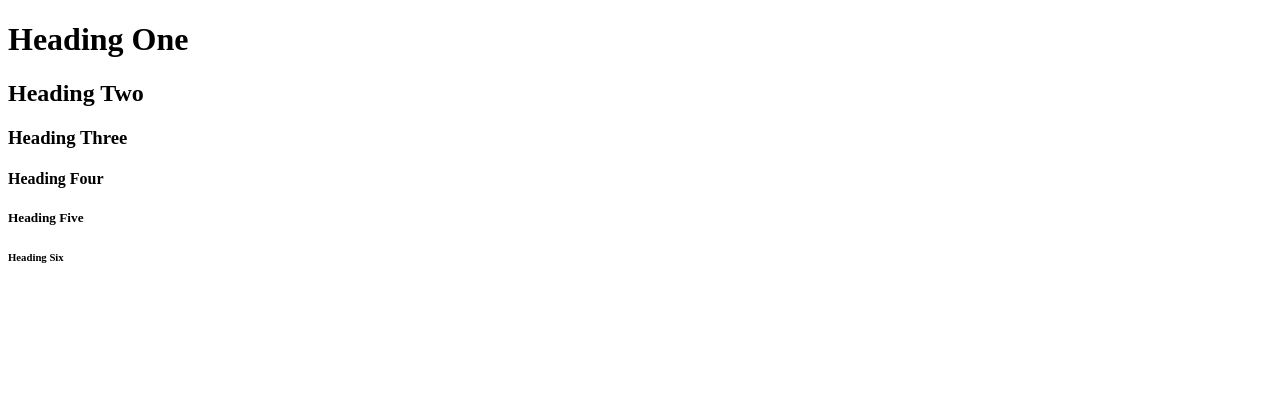
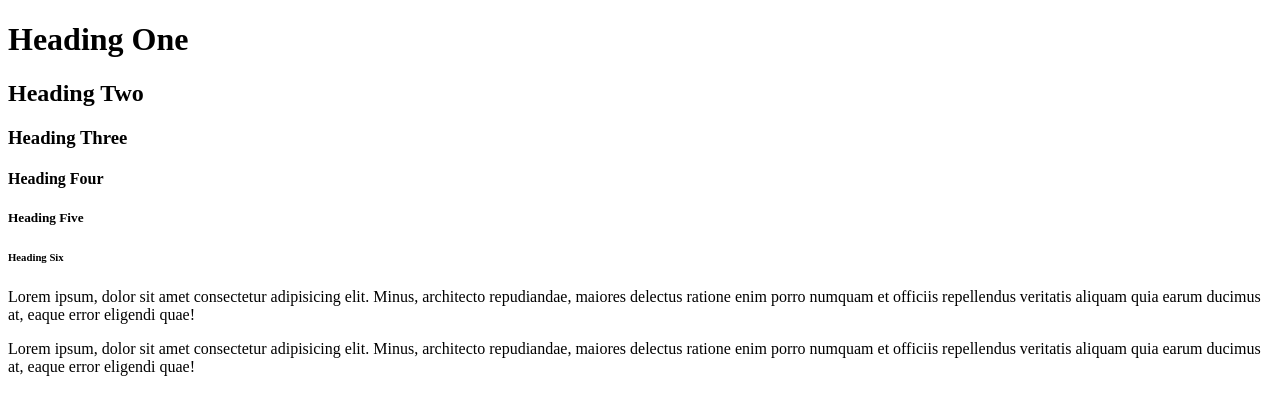
Before and after one commit to johnmichaellim12/HTMLCrashCourse, a plain HTML site: page index.html in a window 1280 px wide. Drawn offline with Linux system fonts and the light colour scheme.

Commit message:
added paragraphs lorem

```diff
--- a/index.html
+++ b/index.html
@@ -11,5 +11,19 @@
          <h4> Heading Four </h4>
          <h5> Heading Five </h5>
          <h6> Heading Six </h6>
+
+         <!-- Paragraph -->
+          <p>
+            Lorem ipsum, dolor sit amet consectetur adipisicing elit.
+            Minus, architecto repudiandae, maiores delectus ratione
+            enim porro numquam et officiis repellendus veritatis
+            aliquam quia earum ducimus at, eaque error eligendi quae!
+          </p>
+          <p>
+            Lorem ipsum, dolor sit amet consectetur adipisicing elit.
+            Minus, architecto repudiandae, maiores delectus ratione
+            enim porro numquam et officiis repellendus veritatis
+            aliquam quia earum ducimus at, eaque error eligendi quae!
+          </p>
     </body>
 </html>
```
